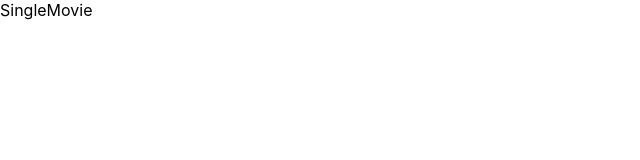
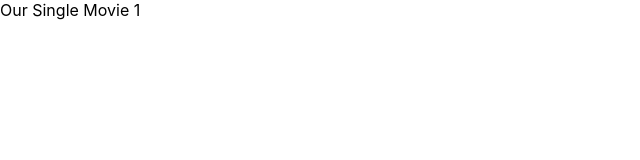
Before and after one commit to ayushi-309/recommendermoviewebsite, a React (Create React App) app: page /movie/1 in a window 1280 px wide. Shown: the top 160 px of the page, without its empty margins (0-640 px from the left). Built offline with nearby package versions, Linux system fonts and the light colour scheme.

Commit message:
Wrap App component with Router and update SingleMovie to display movie ID

```diff
--- a/src/App.js
+++ b/src/App.js
@@ -2,18 +2,18 @@ import React from 'react'
 import Home from './Home'
 import SingleMovie from './SingleMovie'
 import Error from './Error'
-import { BrowserRouter , Routes, Route } from 'react-router-dom'
+import { Routes, Route } from 'react-router-dom'
 
 const App = () => {
   return (
     <>
-    <BrowserRouter>
+
       <Routes>
         <Route path='/' element={<Home />} />
         <Route path='/movie/:id' element={<SingleMovie />} />
         <Route path="*" element={<Error />} />
       </Routes>
-    </BrowserRouter>
+
     </>
   )
 }
--- a/src/Context.js
+++ b/src/Context.js
@@ -0,0 +1 @@
+// context <API> </API>
--- a/src/SingleMovie.js
+++ b/src/SingleMovie.js
@@ -1,9 +1,13 @@
 import React from 'react'
+import { useParams } from 'react-router-dom'
 
 const SingleMovie = () => {
-  return (
-    <div>SingleMovie</div>
-  )
+  const { id } = useParams()
+  return <>
+    <div>
+        Our Single Movie {id}
+    </div>
+  </>
 }
 
 export default SingleMovie
--- a/src/index.js
+++ b/src/index.js
@@ -3,11 +3,15 @@ import ReactDOM from 'react-dom/client';
 import './index.css';
 import App from './App';
 import reportWebVitals from './reportWebVitals';
+import {BrowserRouter as Router} from 'react-router-dom'
 
 const root = ReactDOM.createRoot(document.getElementById('root'));
 root.render(
   <React.StrictMode>
-    <App />
+    <Router>
+      <App />
+    </Router>
+
   </React.StrictMode>
 );
 
```
